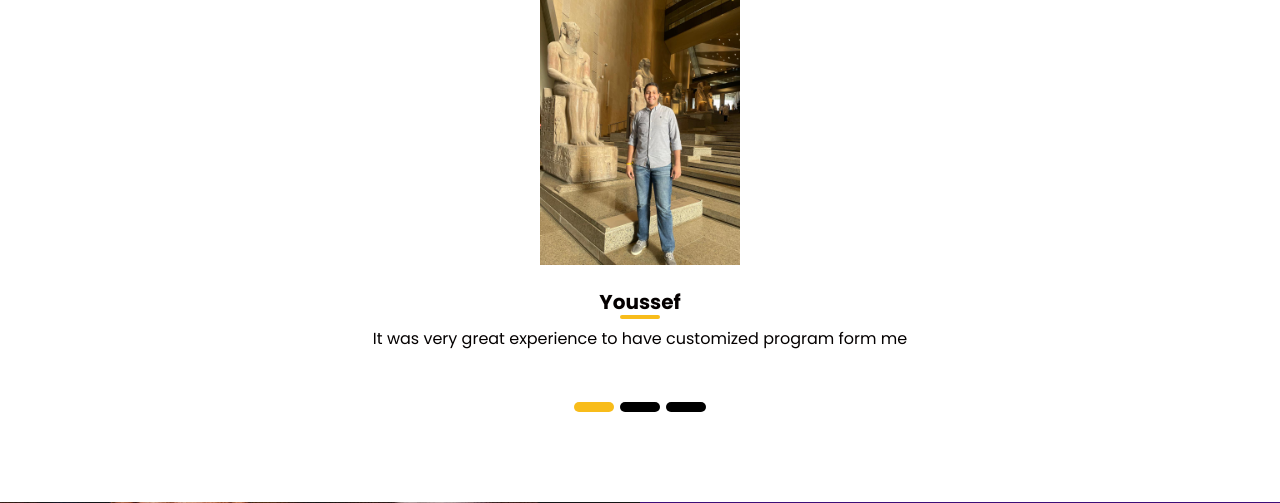
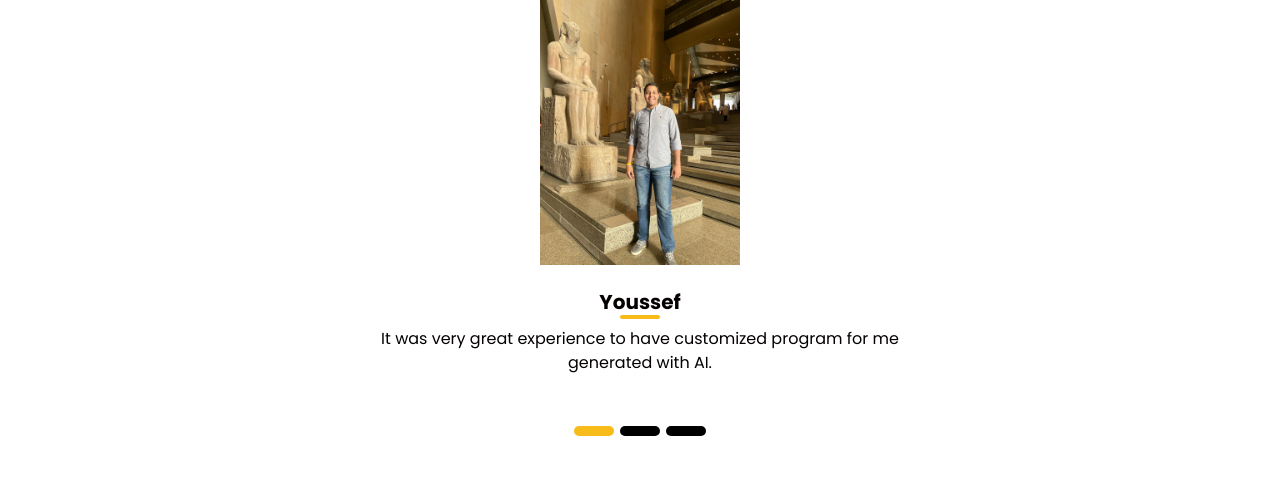
Before and after one commit to youssef266/FitAI, a Flask app: page / in a window 1280 px wide. Shown: the part 1892-2395 px from the top of the page. Run offline with Flask 3, Linux system fonts and the light colour scheme; some libraries are stand-ins or nearby versions; some web fonts are replaced.

Commit message:
just add feed back about customer

```diff
--- a/templates/content/home.html
+++ b/templates/content/home.html
@@ -174,7 +174,7 @@
 
                 </h5>
                 <p>
-                  It was very great experience to have customized program form me
+                  It was very great experience to have customized program for me generated with AI.
                 </p>
               </div>
             </div>
```
